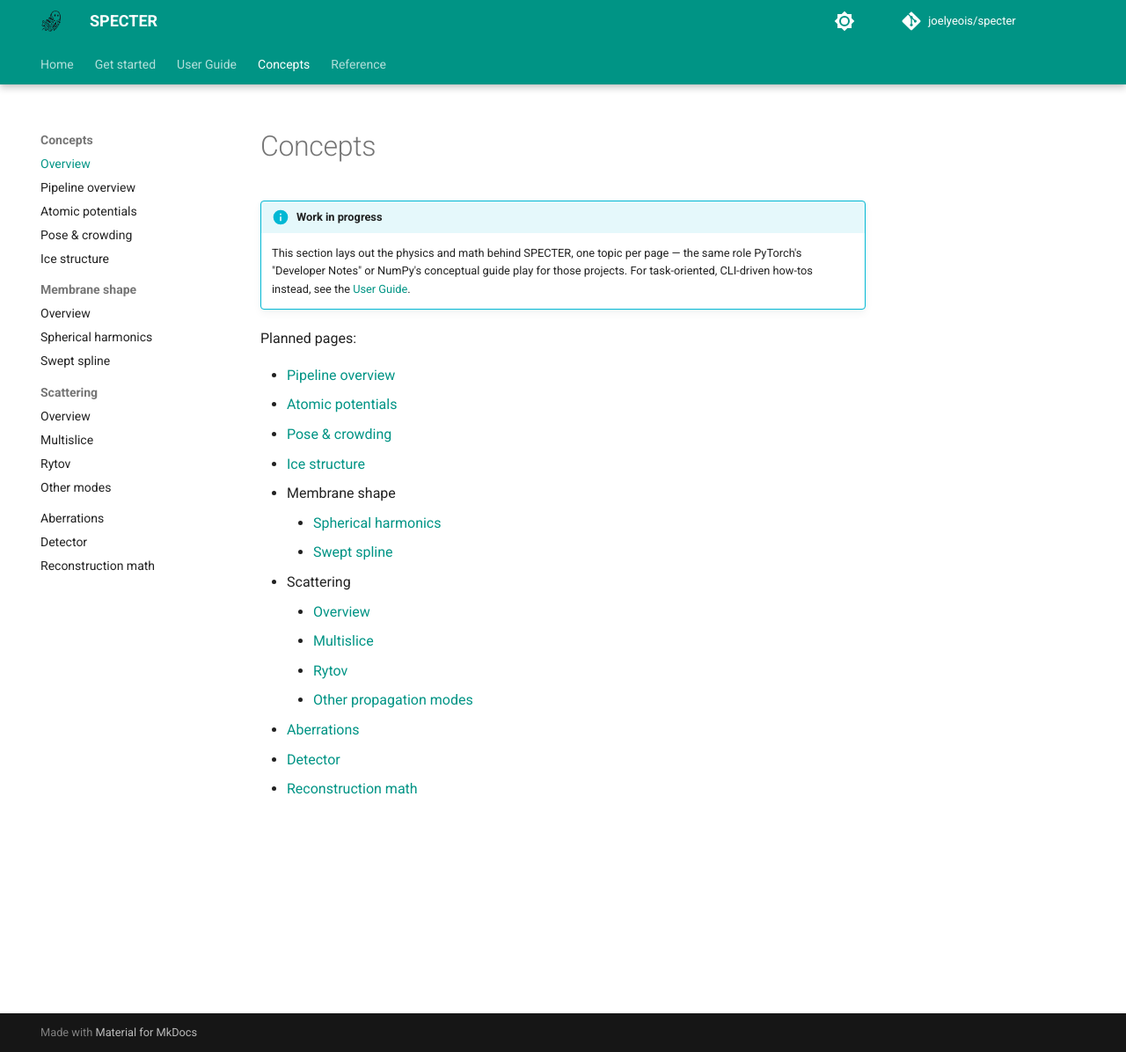
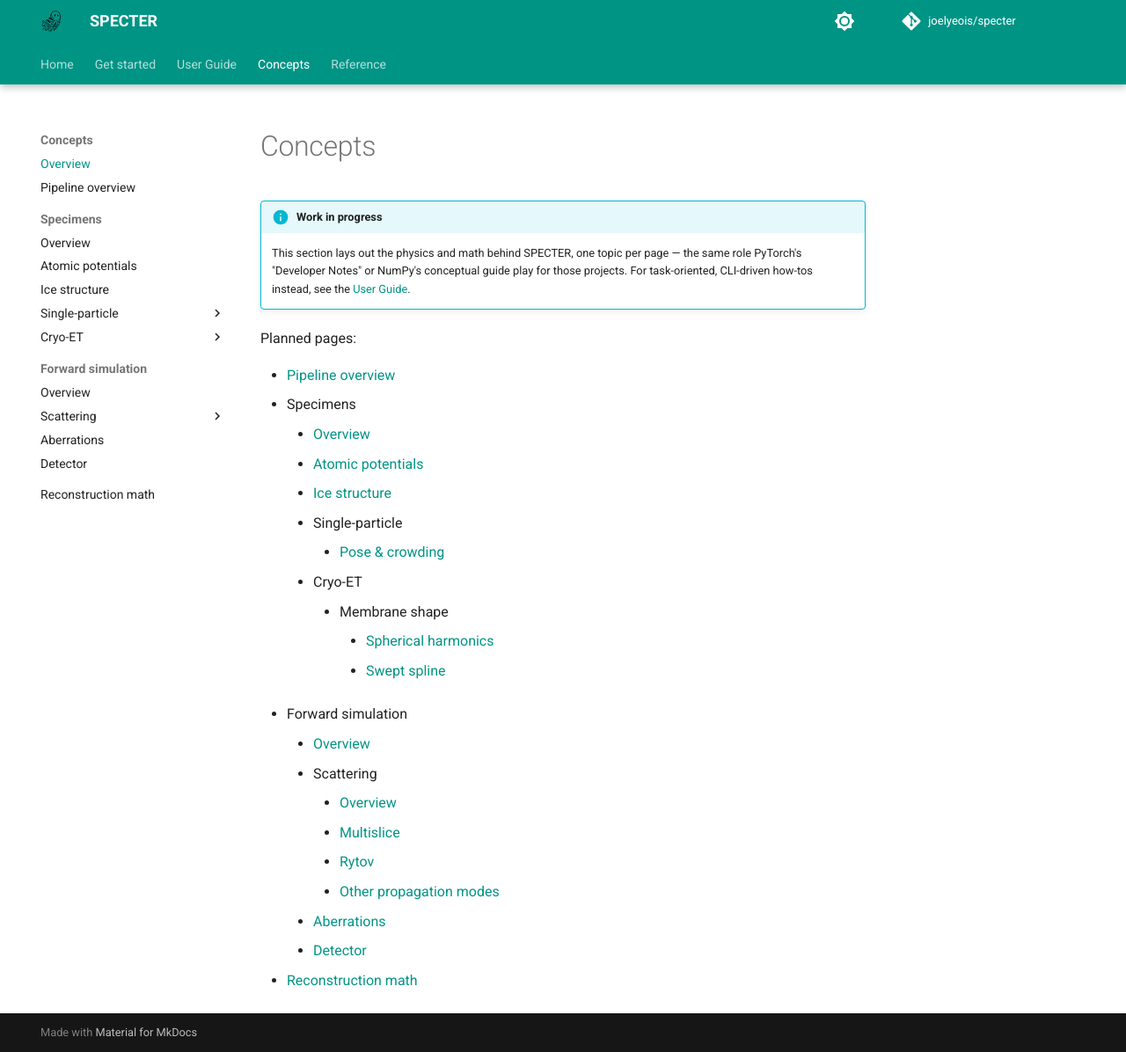
Before and after one commit to joelyeois/specter, an MkDocs documentation site: the page built from docs/concepts/index.md, in a window 1280 px wide and 1196 px high. Shown: the whole window at 88% size. Built offline with MkDocs 1.6.1 and Material for MkDocs 9.7.7, drawn with Linux system fonts in a browser that asks for light colours; comment, search, counter and statistics services are not loaded.

Commit message:
Reorganize the Concepts nav around specimen construction vs. forward simulation
Groups pages by where single-particle and cryo-ET actually diverge
(specimen construction: pose/crowding vs. membrane shape) versus where
they're identical (scattering -> aberrations -> detector, unaffected
by which pipeline built the volume). Adds short overview pages for
both new top-level groups explaining the split and linking to their
children; atomic potentials and ice stay at the Specimens level since
both pipelines share them.

Co-Authored-By: Claude Sonnet 5 <noreply@anthropic.com>
Claude-Session: https://claude.ai/code/session_015Wgdd5FvxJhFvbbpLgSDkR

```diff
--- a/docs/concepts/index.md
+++ b/docs/concepts/index.md
@@ -9,17 +9,23 @@
 Planned pages:
 
 - [Pipeline overview](pipeline-overview.md)
-- [Atomic potentials](atomic-potentials.md)
-- [Pose & crowding](pose-crowding.md)
-- [Ice structure](ice.md)
-- Membrane shape
-    - [Spherical harmonics](membrane-shape/spherical-harmonics.md)
-    - [Swept spline](membrane-shape/swept-spline.md)
-- Scattering
-    - [Overview](scattering/index.md)
-    - [Multislice](scattering/multislice.md)
-    - [Rytov](scattering/rytov.md)
-    - [Other propagation modes](scattering/other-modes.md)
-- [Aberrations](aberrations.md)
-- [Detector](detector.md)
+- Specimens
+    - [Overview](specimens.md)
+    - [Atomic potentials](atomic-potentials.md)
+    - [Ice structure](ice.md)
+    - Single-particle
+        - [Pose & crowding](pose-crowding.md)
+    - Cryo-ET
+        - Membrane shape
+            - [Spherical harmonics](membrane-shape/spherical-harmonics.md)
+            - [Swept spline](membrane-shape/swept-spline.md)
+- Forward simulation
+    - [Overview](forward-simulation.md)
+    - Scattering
+        - [Overview](scattering/index.md)
+        - [Multislice](scattering/multislice.md)
+        - [Rytov](scattering/rytov.md)
+        - [Other propagation modes](scattering/other-modes.md)
+    - [Aberrations](aberrations.md)
+    - [Detector](detector.md)
 - [Reconstruction math](reconstruction-math.md)
--- a/mkdocs.yml
+++ b/mkdocs.yml
@@ -70,20 +70,26 @@ nav:
   - Concepts:
       - Overview: concepts/index.md
       - Pipeline overview: concepts/pipeline-overview.md
-      - Atomic potentials: concepts/atomic-potentials.md
-      - Pose & crowding: concepts/pose-crowding.md
-      - Ice structure: concepts/ice.md
-      - Membrane shape:
-          - Overview: concepts/membrane-shape/index.md
-          - Spherical harmonics: concepts/membrane-shape/spherical-harmonics.md
-          - Swept spline: concepts/membrane-shape/swept-spline.md
-      - Scattering:
-          - Overview: concepts/scattering/index.md
-          - Multislice: concepts/scattering/multislice.md
-          - Rytov: concepts/scattering/rytov.md
-          - Other modes: concepts/scattering/other-modes.md
-      - Aberrations: concepts/aberrations.md
-      - Detector: concepts/detector.md
+      - Specimens:
+          - Overview: concepts/specimens.md
+          - Atomic potentials: concepts/atomic-potentials.md
+          - Ice structure: concepts/ice.md
+          - Single-particle:
+              - Pose & crowding: concepts/pose-crowding.md
+          - Cryo-ET:
+              - Membrane shape:
+                  - Overview: concepts/membrane-shape/index.md
+                  - Spherical harmonics: concepts/membrane-shape/spherical-harmonics.md
+                  - Swept spline: concepts/membrane-shape/swept-spline.md
+      - Forward simulation:
+          - Overview: concepts/forward-simulation.md
+          - Scattering:
+              - Overview: concepts/scattering/index.md
+              - Multislice: concepts/scattering/multislice.md
+              - Rytov: concepts/scattering/rytov.md
+              - Other modes: concepts/scattering/other-modes.md
+          - Aberrations: concepts/aberrations.md
+          - Detector: concepts/detector.md
       - Reconstruction math: concepts/reconstruction-math.md
   - Reference:
       - Overview: api/index.md
```
Also changed, not shown: docs/concepts/forward-simulation.md (added, +24 -0 lines), docs/concepts/specimens.md (added, +42 -0 lines).
